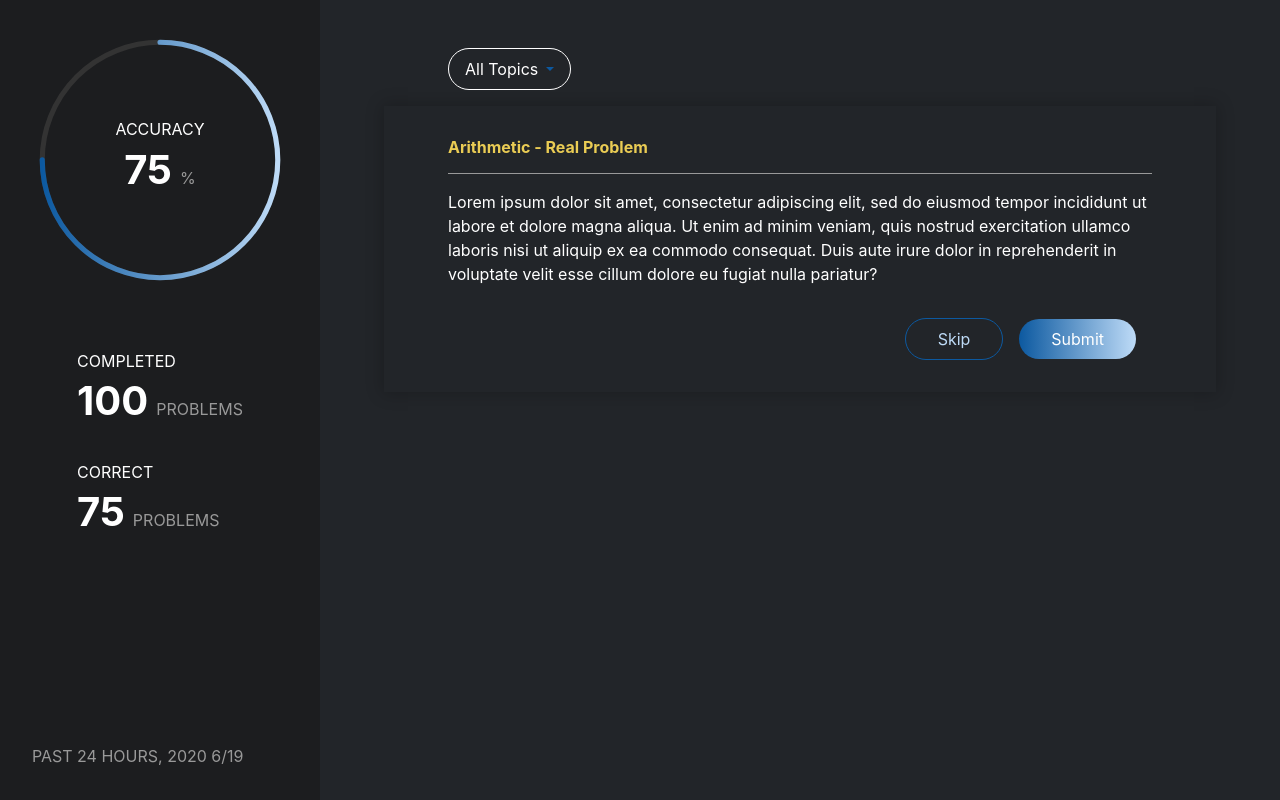
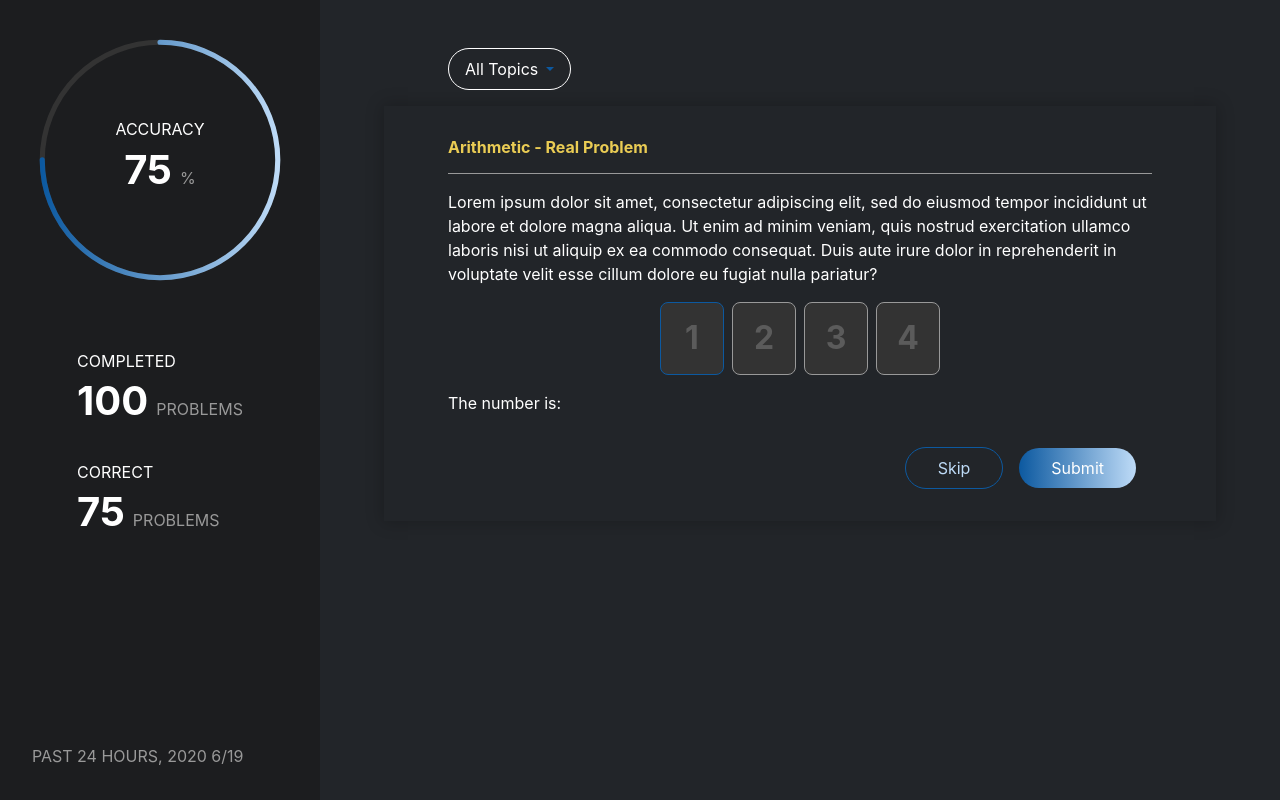
Before and after one commit to VictorCazanave/avancevl-exam, a React (Create React App) app: page / in a window 1280 px wide. Built offline with nearby package versions, Linux system fonts and the light colour scheme.

Commit message:
Add numbers box (WIP)

```diff
--- a/src/components/Exercise/ExerciseExample.js
+++ b/src/components/Exercise/ExerciseExample.js
@@ -1,10 +1,17 @@
-import React from 'react';
+import React, { useState } from 'react';
+import InputNumber from '../Input/InputNumber';
 
 function ExerciseExample() {
+	const [number, setNumber] = useState(null)
+
 	return (
 		<div className="example">
 			<p className="example__question">
 				Lorem ipsum dolor sit amet, consectetur adipiscing elit, sed do eiusmod tempor incididunt ut labore et dolore magna aliqua. Ut enim ad minim veniam, quis nostrud exercitation ullamco laboris nisi ut aliquip ex ea commodo consequat. Duis aute irure dolor in reprehenderit in voluptate velit esse cillum dolore eu fugiat nulla pariatur?
+			</p>
+			<InputNumber onChange={setNumber} />
+			<p className="example__result">
+				The number is: {number}
 			</p>
 		</div>
 	)
--- /dev/null
+++ b/src/components/Input/InputNumber.js
@@ -0,0 +1,79 @@
+import React, { useState, useRef } from 'react';
+
+const invalidCharacters = /[^0-9./]/;
+
+/*
+ * IMHO the instructions are not clear enough to understand the expected behaviour of this component
+ * TODO:
+ * - Use value prop to make a controlled component
+ * - Handle '/'
+ * - Disable arrows and clicking
+ * - Handle validation and submit
+ */
+function InputNumber({ value, onChange }) {
+	const [characters, setCharacters] = useState(['', '', '', '']);
+	const inputs = [useRef(null), useRef(null), useRef(null), useRef(null)];
+
+	const handleKeyDown = (e) => {
+		// Delete previous value when current value is empty
+		if (e.keyCode === 8 && e.target.value === '') {
+			const { name } = e.target;
+			const index = parseInt(name, 10);
+
+			if (index > 0) {
+				const newCharacters = [...characters];
+				newCharacters[index - 1] = '';
+				setCharacters(newCharacters);
+				inputs[index - 1].current.focus()
+			}
+		}
+	}
+
+	const handleChange = (e) => {
+		// Generate new characters
+		const { name, value } = e.target;
+		const index = parseInt(name, 10);
+		const validatedValue = value.replace(invalidCharacters, '');
+		const newCharacters = [...characters];
+		newCharacters[index] = validatedValue;
+
+		setCharacters(newCharacters);
+
+		if (newCharacters.every(char => char !== '')) {
+			const number = Number(newCharacters.join(''))
+
+			if (!Number.isNaN(number)) {
+				onChange(number)
+			}
+		}
+
+		if (index < 3 && validatedValue !== '') {
+			// Focus next input
+			inputs[index + 1].current.focus()
+		}
+	}
+
+	return (
+		<div className="number">
+			{
+
+				[...Array(4)].map((_, i) =>
+					<input
+						key={i}
+						value={characters[i]}
+						name={i}
+						ref={inputs[i]}
+						maxLength="1"
+						placeholder={i + 1}
+						autoFocus={i === 0}
+						className="number__input"
+						onKeyDown={handleKeyDown}
+						onChange={handleChange}
+					/>
+				)
+			}
+		</div>
+	);
+}
+
+export default InputNumber;
--- a/src/styles/_app.scss
+++ b/src/styles/_app.scss
@@ -88,6 +88,46 @@
   }
 }
 
+.example {
+  &__question {
+    margin-bottom: 1rem;
+  }
+
+  &__result {
+    margin-top: 1rem;
+  }
+}
+
+.number {
+  display: flex;
+  justify-content: center;
+
+  &__input {
+    width: 4rem;
+    padding: 0.7rem 1rem;
+    border: 1px solid $color-gray-light;
+    border-radius: 0.5rem;
+    background-color: $color-gray;
+    color: $color-blue-light;
+    font-size: 2rem;
+    font-weight: bold;
+    text-align: center;
+
+    &:not(:last-child) {
+      margin-right: 0.5rem;
+    }
+
+    &:focus {
+      border-color: $color-blue;
+      outline: none;
+    }
+
+    &::placeholder {
+      color: rgba($color: $color-gray-light, $alpha: 0.4);
+    }
+  }
+}
+
 @media (min-width: $screen-large) {
   .app {
     display: flex;
```
